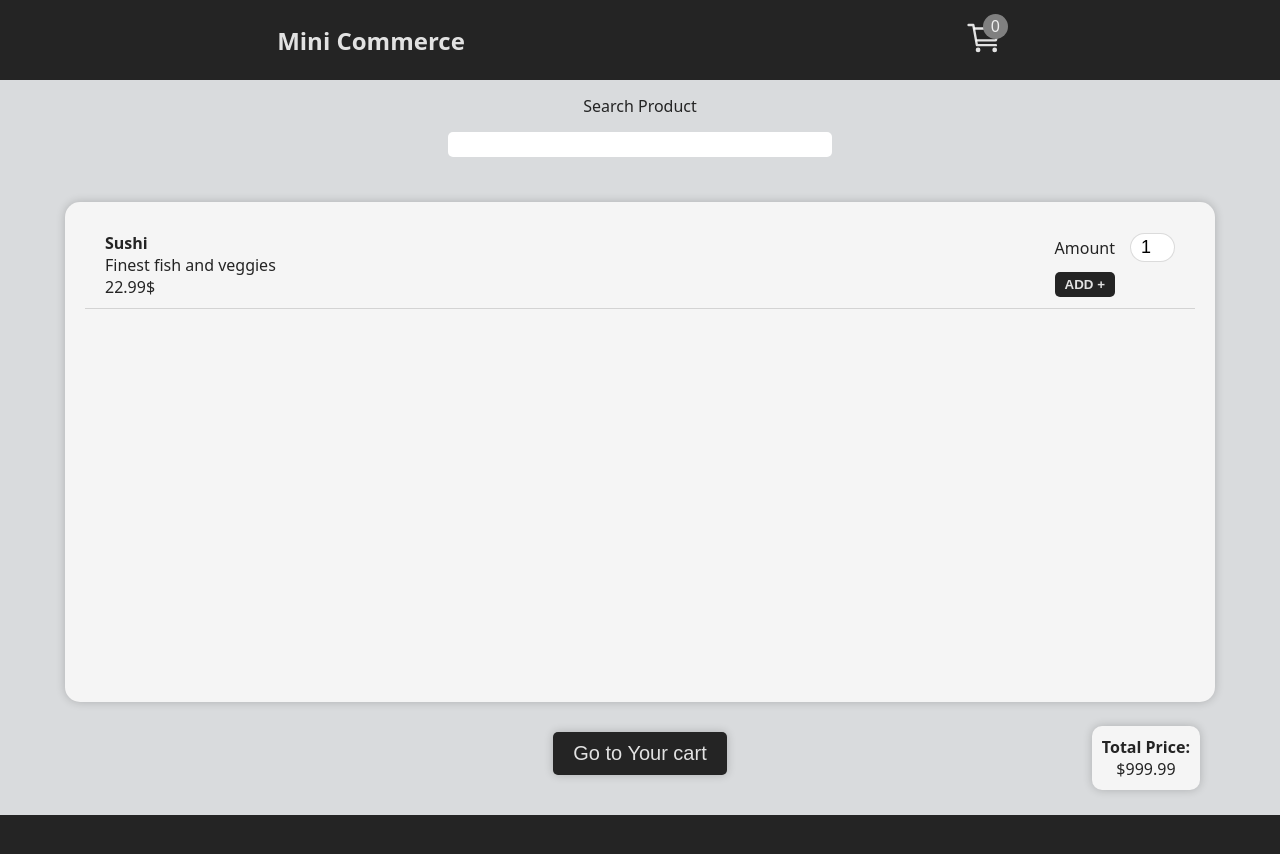
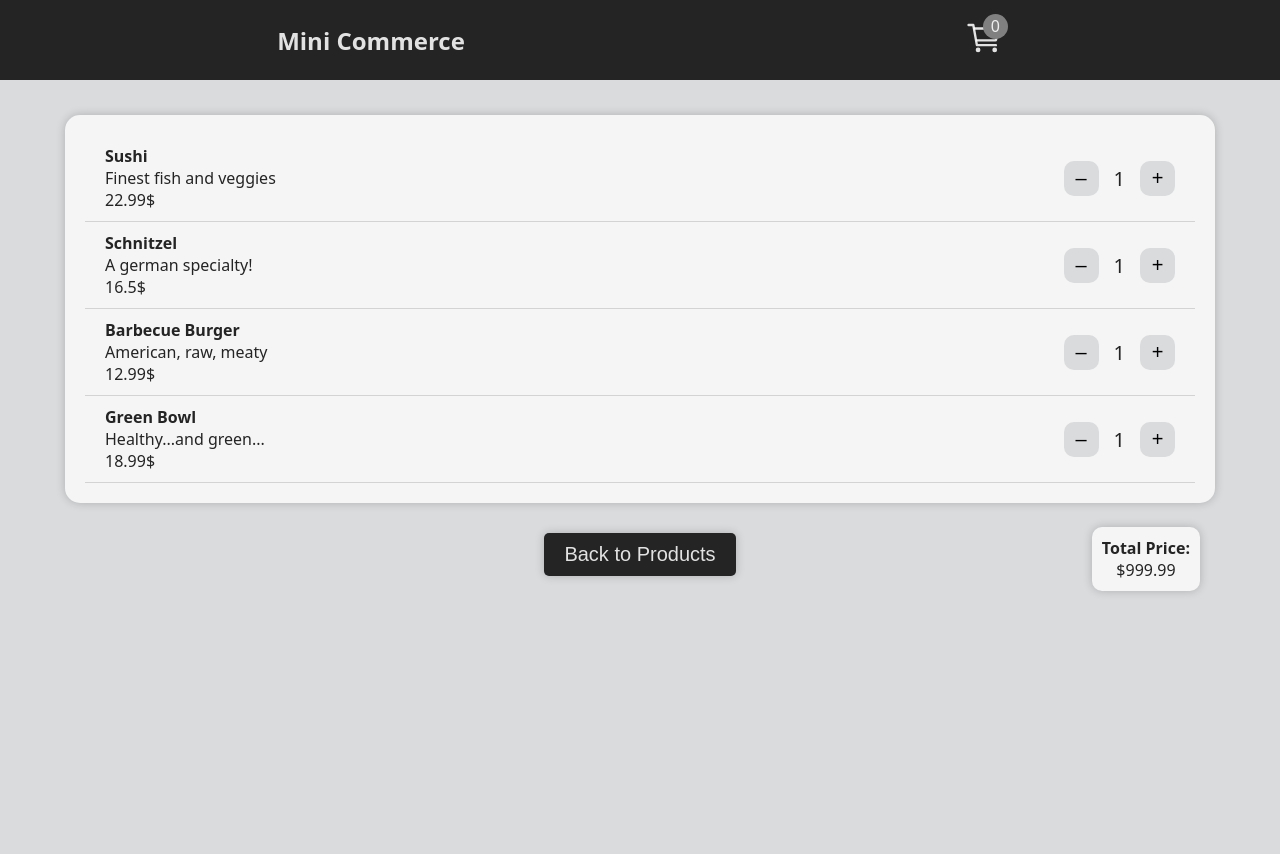
Before and after one commit to ilicc-sara/Mini-Commerce, a React (Vite) app: page / in a window 1280 px wide. Both pictures are taken after a click on the button "Go to Your cart". Shown: the top 854 px of the page. Before the commit the page ends 815 px from the top, so only its background shows below. Built offline with nearby package versions, Linux system fonts and the light colour scheme.

Commit message:
..........

```diff
--- a/src/App.jsx
+++ b/src/App.jsx
@@ -1,5 +1,7 @@
 import { useState } from "react";
 import "./App.css";
+import Product from "./Product.jsx";
+import CartProduct from "./CartProduct.jsx";
 
 const info = [
   {
@@ -26,6 +28,10 @@ const info = [
 
 function App() {
   const [products, setProducts] = useState(info);
+  const [cartProducts, setCartProducts] = useState(info);
+
+  const [productsOverview, setProductsOverview] = useState(true);
+
   return (
     <>
       <nav>
@@ -37,53 +43,57 @@ function App() {
         </div>
       </nav>
       <section class="section">
-        <div class="products-cont ">
+        {productsOverview && (
+          <div class="products-cont">
             <label class="search-label">Search Product</label> <br></br>
             <input type="text" class="input-product" />
             <div class="products-list">
-            <article class="product-item">
-              <div class="product-info">
-                <h4>Sushi</h4>
-                <p>Finest fish and veggies</p>
-                <span>22.99$</span>
+              {products.map((product, index) => (
+                <Product
+                  key={index}
+                  name={product.name}
+                  description={product.description}
+                  price={product.price}
+                />
+              ))}
             </div>
-              <div class="product-amount">
-                <div class="input-amount-cont">
-                  <label>Amount</label>
-                  <input class="input-amount" type="number" value="1" />
-                </div>
-                <button class="add-btn">ADD +</button>
-              </div>
-            </article>
-          </div>
-          <button class="go-to-cart-btn">Go to Your cart</button>
+            <button
+              class="go-to-cart-btn"
+              onClick={() => setProductsOverview(false)}
+            >
+              Go to Your cart
+            </button>
             <div class="total-price">
               <h4>Total Price:</h4>
               <span>$999.99</span>
             </div>
           </div>
+        )}
 
-        <div class="cart-cont hidden">
+        {!productsOverview && (
+          <div class="cart-cont">
             <div class="cart-list">
-            <article class="cart-item">
-              <div class="cart-item-info">
-                <h4>Sushi</h4>
-                <p>Finest fish and veggies</p>
-                <span>22.99$</span>
+              {cartProducts.map((cartProduct, index) => (
+                <CartProduct
+                  key={index}
+                  name={cartProduct.name}
+                  description={cartProduct.description}
+                  price={cartProduct.price}
+                />
+              ))}
             </div>
-              <div class="cart-item-amount">
-                <button>–</button>
-                <span>1</span>
-                <button>+</button>
-              </div>
-            </article>
-          </div>
-          <button class="go-to-products-btn">Back to Products</button>
+            <button
+              class="go-to-products-btn"
+              onClick={() => setProductsOverview(true)}
+            >
+              Back to Products
+            </button>
             <div class="total-price">
               <h4>Total Price:</h4>
               <span>$999.99</span>
             </div>
           </div>
+        )}
       </section>
     </>
   );
--- /dev/null
+++ b/src/CartProduct.jsx
@@ -0,0 +1,21 @@
+import React from "react";
+
+function CartProduct(props) {
+  const { name, description, price } = props;
+  return (
+    <article class="cart-item">
+      <div class="cart-item-info">
+        <h4> {name} </h4>
+        <p> {description} </p>
+        <span> {price}$</span>
+      </div>
+      <div class="cart-item-amount">
+        <button>–</button>
+        <span>1</span>
+        <button>+</button>
+      </div>
+    </article>
+  );
+}
+
+export default CartProduct;
--- /dev/null
+++ b/src/Product.jsx
@@ -0,0 +1,23 @@
+import React from "react";
+
+function Product(props) {
+  const { name, description, price } = props;
+  return (
+    <article class="product-item">
+      <div class="product-info">
+        <h4>{name}</h4>
+        <p> {description} </p>
+        <span> {price} $</span>
+      </div>
+      <div class="product-amount">
+        <div class="input-amount-cont">
+          <label>Amount</label>
+          <input class="input-amount" type="number" value="1" />
+        </div>
+        <button class="add-btn">ADD +</button>
+      </div>
+    </article>
+  );
+}
+
+export default Product;
--- a/src/index.css
+++ b/src/index.css
@@ -44,6 +44,7 @@ nav {
 
 .section {
   background-color: #d9dbdd;
+  min-height: 100vh;
   height: fit-content;
   width: 100%;
   padding-top: 15px;
@@ -74,7 +75,10 @@ nav {
   margin: 20px auto;
   width: 1150px;
   background-color: rgb(245, 245, 245);
-  height: 500px;
+  min-height: 300px;
+  height: fit-content;
+  max-height: 500px;
+  overflow-y: scroll;
   border-radius: 15px;
   box-shadow: 0 0 10px rgb(0, 0, 0, 0.2);
   display: flex;
@@ -159,7 +163,9 @@ nav {
   margin: 20px auto;
   width: 1150px;
   background-color: rgb(245, 245, 245);
-  height: 500px;
+  min-height: 300px;
+  height: fit-content;
+  max-height: 500px;
   border-radius: 15px;
   box-shadow: 0 0 10px rgb(0, 0, 0, 0.2);
   display: flex;
```
Lines whose indentation alone changed are shown as unchanged.
